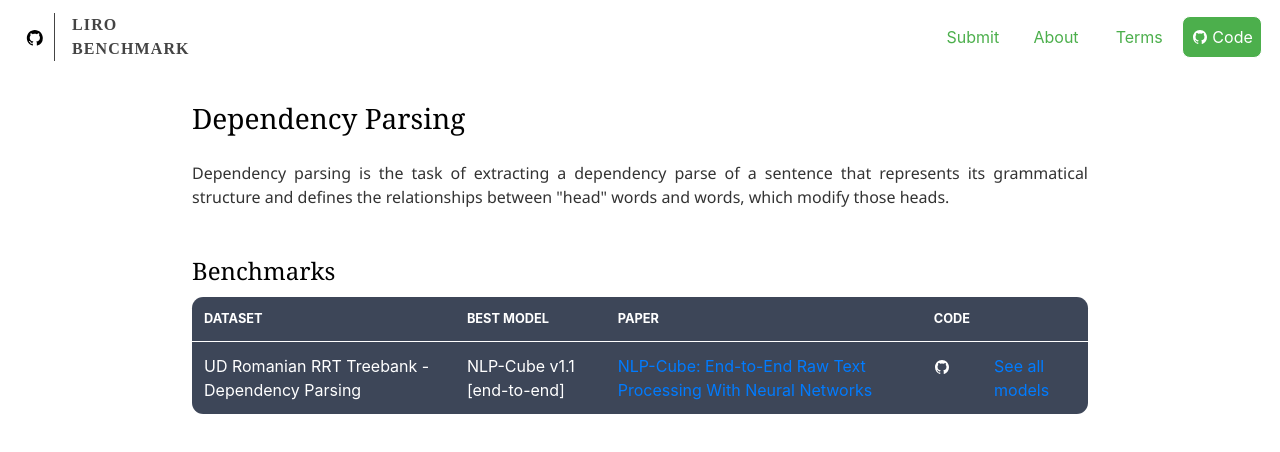
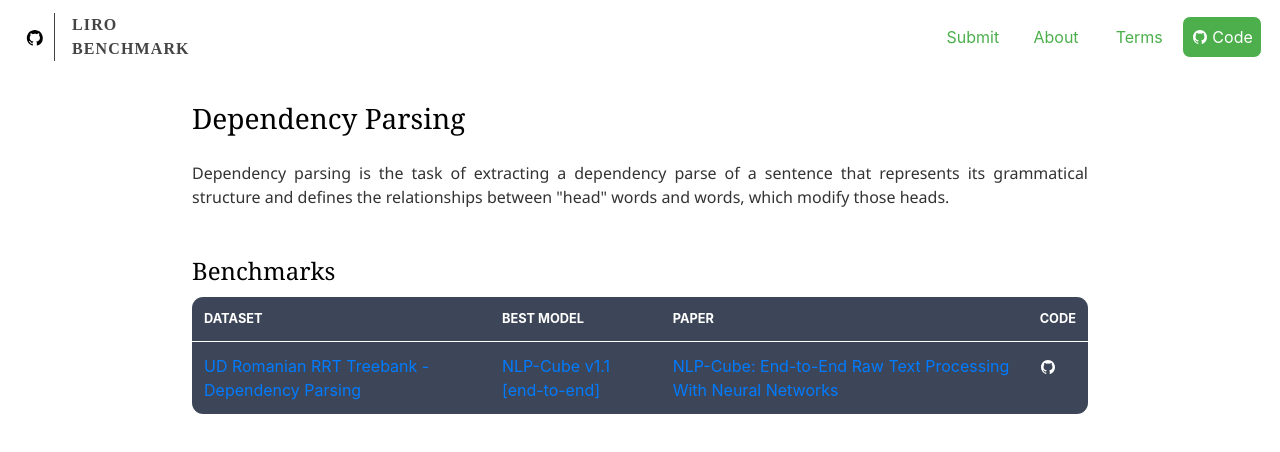
Before and after one commit to LiroBenchmark/LiroBenchmark.github.io, a React (Create React App) app: page /ro_benchmark_leaderboard/task/dependency-parsing in a window 1280 px wide. Shown: the top 452 px of the page. Built offline with nearby package versions, Linux system fonts and the light colour scheme.

Commit message:
Added link to task leaderboard in first two columns

```diff
--- a/src/Components/TaskDetails.js
+++ b/src/Components/TaskDetails.js
@@ -35,8 +35,18 @@ class TaskDetails extends React.Component {
     } = dataset;
     return (
       <tr key={model_name}>
-        <td>{dataset_name}</td>
-        <td>{model_name}</td>
+        <td>
+          {" "}
+          <a href={this.urlBuilder.buildDatasetUrl({ id: dataset_id })}>
+            {dataset_name}
+          </a>
+        </td>
+        <td>
+          {" "}
+          <a href={this.urlBuilder.buildDatasetUrl({ id: dataset_id })}>
+            {model_name}
+          </a>
+        </td>
         <td>{this.renderPaper(paper_link, paper_title)}</td>
         <td>
           {source_link && (
@@ -44,11 +54,6 @@ class TaskDetails extends React.Component {
               <CodeIcon />
             </a>
           )}
-        </td>
-        <td>
-          <a href={this.urlBuilder.buildDatasetUrl({ id: dataset_id })}>
-            See all models
-          </a>
         </td>
       </tr>
     );
@@ -67,7 +72,6 @@ class TaskDetails extends React.Component {
             <td>Best model</td>
             <td>Paper</td>
             <td>Code</td>
-            <td>&nbsp;</td>
           </tr>
         </thead>
         <tbody>{datasets.map((ds) => this.renderModelRow(ds))}</tbody>
```
